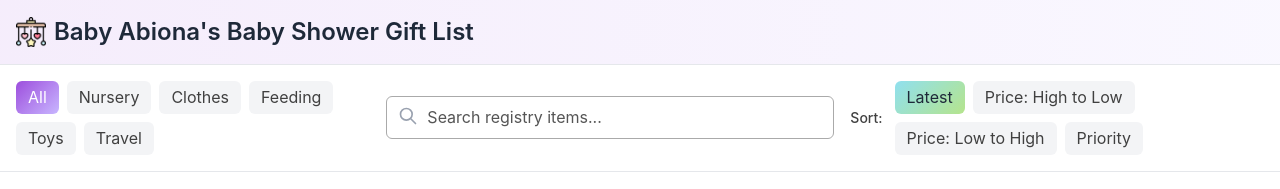
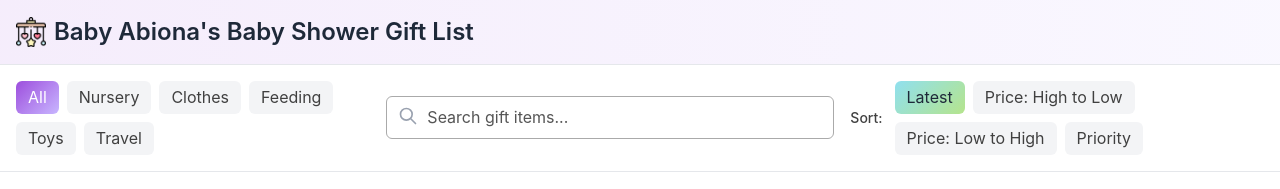
Before and after one commit to yusufom/baby, a Next.js app: page / in a window 1280 px wide. Shown: the top 189 px of the page. Built offline with nearby package versions, Linux system fonts and the light colour scheme; no server answers; the database is empty.

Commit message:
placeholder

```diff
--- a/src/app/page.tsx
+++ b/src/app/page.tsx
@@ -363,7 +363,7 @@ export default function Home() {
                 type="text"
                 value={searchTerm}
                 onChange={(e) => setSearchTerm(e.target.value)}
-                placeholder="Search registry items..."
+                placeholder="Search gift items..."
                 className="w-full rounded-md border border-gray-300 py-2 pl-10 pr-4 focus:border-blue-500 focus:outline-none focus:ring-1 focus:ring-blue-500"
               />
               <svg
```
